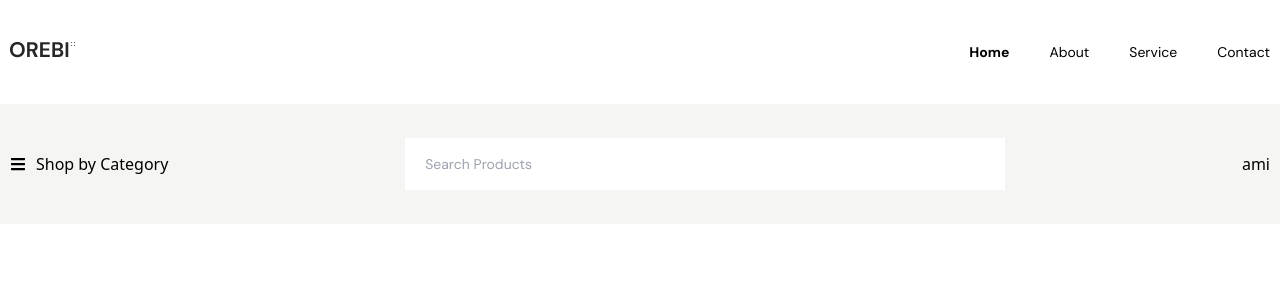
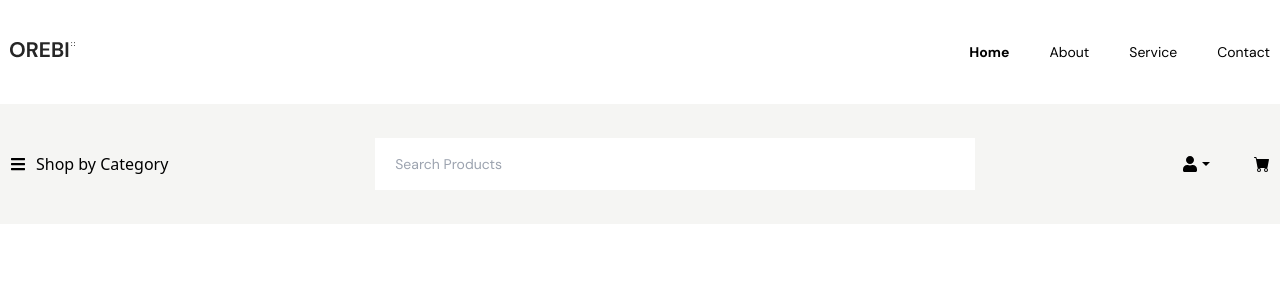
Before and after one commit to sujan-ah/Oreby-ecommerce, a React (Create React App) app: page / in a window 1280 px wide. Shown: the top 300 px of the page. Built offline with nearby package versions, Linux system fonts and the light colour scheme.

Commit message:
user Dropdown design done

```diff
--- a/src/components/layout/Header.jsx
+++ b/src/components/layout/Header.jsx
@@ -2,25 +2,31 @@ import React, { useEffect, useRef, useState } from "react";
 import Container from "./Container";
 import Dropdown from "./Dropdown";
 import Flex from "./Flex";
-import { FaBars } from "react-icons/fa";
+import { FaBars, FaUser } from "react-icons/fa";
+import { IoMdArrowDropdown } from "react-icons/io";
+import { BsCartFill } from "react-icons/bs";
 import List from "./List";
 import ListItem from "./ListItem";
 import Search from "./Search";
 
 const Header = () => {
-  let [show, setShow] = useState(false);
-  let ref = useRef();
-
-  let handleDropdown = () => {
-    setShow(!show);
-  };
+  let [categoryDropDownShow, setCategoryDropDownShow] = useState(false);
+  let [userDropDownShow, setUserDropDownShow] = useState(false);
+  let categoryDropDownRef = useRef();
+  let userDropDownRef = useRef();
 
   useEffect(() => {
     document.body.addEventListener("click", (e) => {
-      if (ref.current.contains(e.target)) {
-        setShow(true);
+      if (categoryDropDownRef.current.contains(e.target)) {
+        setCategoryDropDownShow(true);
       } else {
-        setShow(false);
+        setCategoryDropDownShow(false);
+      }
+
+      if (userDropDownRef.current.contains(e.target)) {
+        setUserDropDownShow(true);
+      } else {
+        setUserDropDownShow(false);
       }
     });
   });
@@ -30,17 +36,14 @@ const Header = () => {
       <Container>
         <Flex className="flex justify-between">
           <div className="flex items-center">
-            <Dropdown dropref={ref}>
-              <p
-                onClick={handleDropdown}
-                className="flex items-center gap-x-2.5 "
-              >
+            <Dropdown className="relative" dropref={categoryDropDownRef}>
+              <p className="flex items-center gap-x-2.5 ">
                 <FaBars />
                 Shop by Category
               </p>
 
-              {show && (
-                <List className="font-regular absolute w-[263px] bg-primary font-dm text-sm text-white text-opacity-70">
+              {categoryDropDownShow && (
+                <List className="font-regular absolute top-10 left-0 w-[263px] bg-primary font-dm text-sm text-white text-opacity-70">
                   <ListItem
                     itemname="Accessories"
                     className="px-4 py-4 duration-100 ease-in hover:px-7 hover:font-bold hover:text-white"
@@ -78,7 +81,30 @@ const Header = () => {
           </div>
 
           <div className="flex items-center">
-            <h1>ami</h1>
+            <Flex className="flex gap-x-10">
+              <Dropdown className="relative" dropref={userDropDownRef}>
+                <div className="flex">
+                  <FaUser />
+                  <IoMdArrowDropdown />
+                </div>
+
+                {userDropDownShow && (
+                  <List className="font-regular absolute top-9 right-0 w-[200px] border border-solid border-[#F0F0F0] bg-white font-dm text-sm font-normal text-primary text-opacity-70  ">
+                    <ListItem
+                      itemname="My Account"
+                      className="border-b border-solid border-[#F0F0F0]  px-4 py-4 duration-100 ease-in hover:bg-primary hover:font-bold hover:text-white "
+                    ></ListItem>
+                    <ListItem
+                      itemname="Log Out"
+                      className="px-4 py-4 duration-100 ease-in hover:bg-primary hover:font-bold hover:text-white"
+                    ></ListItem>
+                  </List>
+                )}
+              </Dropdown>
+              <div>
+                <BsCartFill />
+              </div>
+            </Flex>
           </div>
         </Flex>
       </Container>
```
